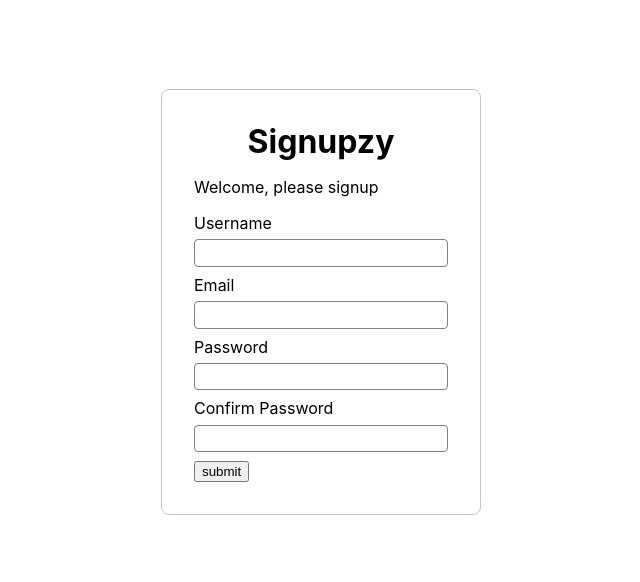
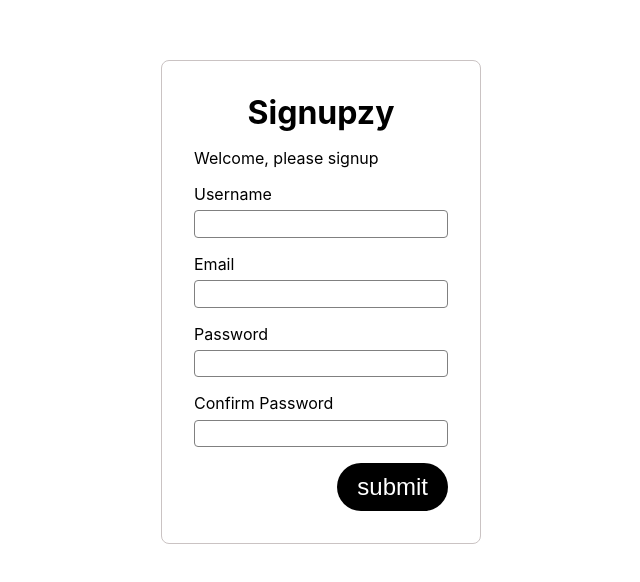
Before and after one commit to maltenz/signupzy, a React (Create React App) app: page / in a window 1280 px wide. Shown: the part 114-696 px from the top of the page, without its empty margins (335-975 px from the left). Built offline with nearby package versions, Linux system fonts and the light colour scheme.

Commit message:
Touch up styles

```diff
--- a/public/styles.css
+++ b/public/styles.css
@@ -1,3 +1,11 @@
 * {
   box-sizing: border-box;
 }
+
+[aria-invalid="true"] {
+  border-color: #ff3434 !important;
+}
+
+h2 {
+  font-size: 1.25rem;
+}
--- a/src/components/InputField.tsx
+++ b/src/components/InputField.tsx
@@ -5,11 +5,11 @@ import { Controller } from 'react-hook-form';
 
 const useStyles = createUseStyles({
   inputField: {
-    margin: '0.5em 0',
+    margin: '1em 0',
   },
 
   inputWrapper: {
-    margin: '0.4em 0',
+    margin: '0.4em 0 0',
     boxSizing: 'border-box',
     '& input': {
       font: 'inherit',
@@ -20,6 +20,12 @@ const useStyles = createUseStyles({
       border: '0.5px grey solid',
       width: '100%',
     },
+  },
+  span: {
+    fontSize: '0.8em',
+    color: '#ff3434',
+    fontWeight: 700,
+    // marginTop: '-1rem',
   },
 });
 
@@ -43,6 +49,7 @@ const InputField: FC<Props> = ({
   defaultValue = '',
   required,
   validate,
+  ...rest
 }) => {
   const classes = useStyles();
 
@@ -67,9 +74,10 @@ const InputField: FC<Props> = ({
                 aria-invalid={fieldState.invalid}
                 aria-describedby={`${id}_feedback`}
                 aria-required={required}
+                {...rest}
               />
             </div>
-            <span id={`${id}_feedback`} aria-live="assertive">
+            <span id={`${id}_feedback`} aria-live="assertive" className={classes.span}>
               {fieldState.error?.message}
             </span>
           </div>
--- a/src/pages/SignUp.tsx
+++ b/src/pages/SignUp.tsx
@@ -29,8 +29,47 @@ const useStyles = createUseStyles({
     fontSize: '2em',
   },
   errorSummary: {
-    backgroundColor: 'red',
-    padding: 5,
+    // backgroundColor: '#ff3434',
+    padding: 20,
+    '& h2': {
+      textAlign: 'center',
+    },
+  },
+  ul: {
+    // listStyle: 'none',
+    margin: 0,
+    marginLeft: 20,
+    padding: 0,
+    color: '#ff3434',
+  },
+  li: {
+    marginBottom: 10,
+  },
+  a: {
+    textDecoration: 'none',
+    color: '#ff3434',
+    fontWeight: '700',
+    fontSize: '0.85em',
+  },
+  h2: {
+    backgroundColor: '#ff3434',
+    padding: '0.5em',
+  },
+  button: {
+    backgroundColor: '#000',
+    color: '#fff',
+    appearance: 'none',
+    outline: 0,
+    padding: '10px 20px',
+    borderRadius: 50,
+    border: 'none',
+    cursor: 'pointer',
+    fontSize: '1.5em',
+    float: 'right',
+
+    '&:hover': {
+      backgroundColor: 'blue',
+    },
   },
 });
 
@@ -53,11 +92,7 @@ const SignUp: FC = () => {
 
   return (
     <main className={classes.formContainer}>
-      <form
-        className={classes.form}
-        onSubmit={handleSubmit(onSubmit)}
-        noValidate
-      >
+      <form className={classes.form} onSubmit={handleSubmit(onSubmit)} noValidate>
         <div className={classes.formHeader} role="heading" aria-level={1}>
           Signupzy
         </div>
@@ -66,14 +101,15 @@ const SignUp: FC = () => {
 
         {Object.keys(errors).length > 0 && (
           <div role="alert" tabIndex={-1} className={classes.errorSummary}>
-            <h2>Error</h2>
-
-            <ul>
+            <h2 className={classes.h2}>Woops, there was an error</h2>
+            <ul className={classes.ul}>
               {Object.entries(errors).map(
                 ([key, err]: any): JSX.Element => {
                   return (
-                    <li key={key}>
-                      <a href={`#${err.ref.id}`}>{err.message}</a>
+                    <li key={key} className={classes.li}>
+                      <a className={classes.a} href={`#${err.ref.id}`}>
+                        {err.message}
+                      </a>
                     </li>
                   );
                 }
@@ -82,12 +118,7 @@ const SignUp: FC = () => {
           </div>
         )}
 
-        <InputField
-          label="Username"
-          control={control}
-          name="username"
-          required
-        />
+        <InputField label="Username" control={control} name="username" required />
         <InputField
           label="Email"
           control={control}
@@ -99,25 +130,19 @@ const SignUp: FC = () => {
             return re.test(value) ? true : ERR_MESSAGES.email;
           }}
         />
-        <InputField
-          label="Password"
-          type="password"
-          control={control}
-          name="password"
-          required
-        />
+        <InputField label="Password" type="password" control={control} name="password" required />
         <InputField
           label="Confirm Password"
           control={control}
           type="password"
           name="confirmPassword"
           required
-          validate={(value) =>
-            value === watch('password') ? true : 'The password does not match'
-          }
+          validate={(value) => (value === watch('password') ? true : 'The password does not match')}
         />
 
-        <button type="submit">submit</button>
+        <button type="submit" className={classes.button}>
+          submit
+        </button>
       </form>
     </main>
   );
```
Also changed, not shown: src/components/Button.tsx (deleted, +0 -7 lines), .eslintrc.js.
